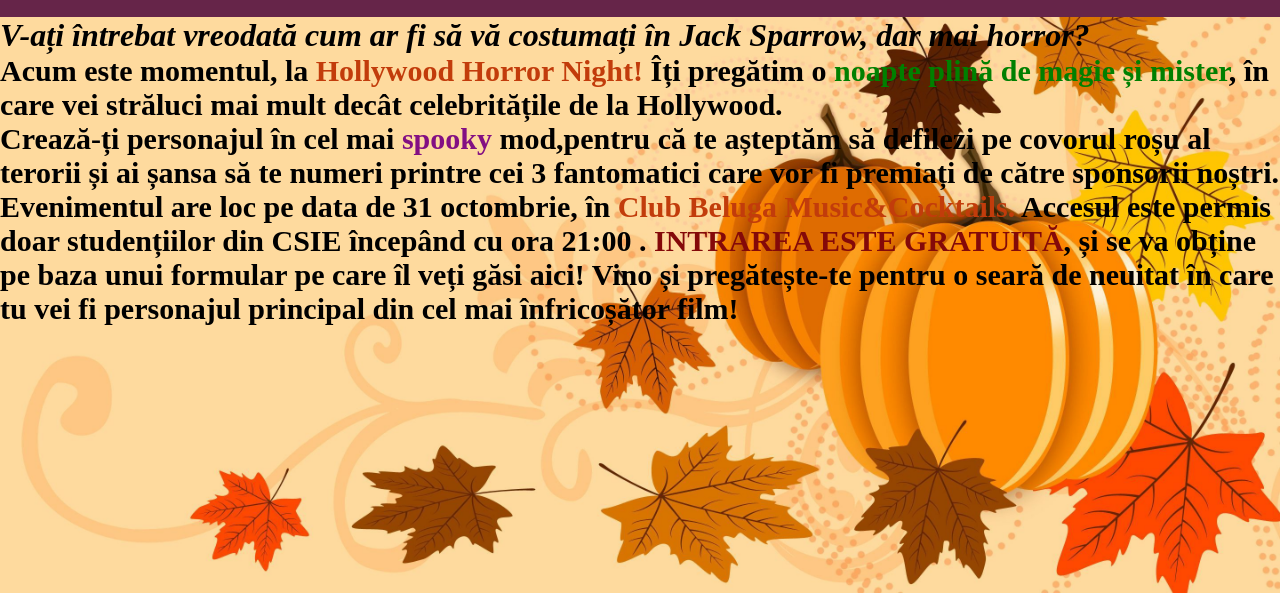
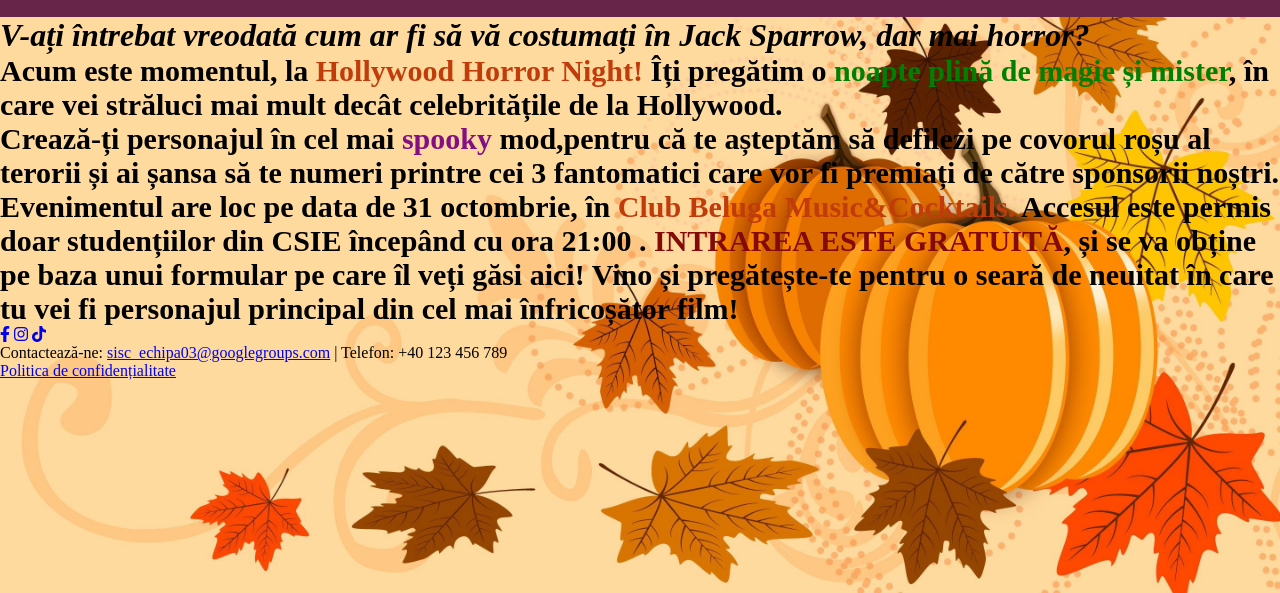
Before and after one commit to tgpetrica/website-halloween, a plain HTML site: page front-end/final/index.html in a window 1280 px wide. Shown: the part 207-800 px from the top of the page. Drawn offline with Linux system fonts and the light colour scheme.

Commit message:
Update index.html
am adaugat partea de footer in html

```diff
--- a/front-end/final/index.html
+++ b/front-end/final/index.html
@@ -4,6 +4,7 @@
         <meta charset="UTF-8">
         <meta name="viewport" content="width=device-width, initial-scale=1.0">
         <title>Hollywood Halloween</title>
+        <link rel="stylesheet" href="https://cdnjs.cloudflare.com/ajax/libs/font-awesome/6.0.0-beta3/css/all.min.css">
         <link rel="stylesheet" href="styles.css">
     </head>
    <style>
@@ -39,6 +40,10 @@
         .recruit-facebook{font-size:1em;color:#f5f5f5;margin-bottom:8px;background-color:#4267b2;text-decoration:none;transition:all .2s ease-in-out;display:inline-block;padding:10px;box-shadow:0 5px 10px #0009;border-radius:0rem}
    </style>
 <body>
+    <!--Blablabla-->
+<div class="page-container">
+    <div class="content-wrap">
+        <!-- Conținutul principal al paginii aici -->
         <header>
             <div class="heading">
                 <h1 id="main-heading">Hollywood Halloween</h1>
@@ -139,6 +144,30 @@
                 Vino și pregătește-te pentru o seară de neuitat în care tu vei fi personajul principal din cel mai înfricoșător film!
                 </p>
         </main>
+
+    </div>
+    <!-- Conținutul principal al paginii aici -SFARSIT -->
+
+    <!---Footer-->
+    <footer class="footer">
+        <div class="social-icons">
+            <a href="https://www.facebook.com/profile.php?id=61552744472864" target="_blank"><i class="fab fa-facebook-f"></i></a>
+            <a href="https://www.instagram.com/hollywoodhalloween_/?utm_source=ig_web_button_share_sheet&igshid=OGQ5ZDc2ODk2ZA==" target="_blank"><i class="fab fa-instagram"></i></a>
+            <a href="https://www.tiktok.com/@hollywoodhallowee?_t=8gtUGCfI9AG&_r=1" target="_blank"><i class="fab fa-tiktok"></i></a>
+
+        </div>
+        <div class="contact">
+            Contactează-ne: <a id="email" href="sisc_echipa03@googlegroups.com">sisc_echipa03@googlegroups.com</a> | Telefon: +40 123 456 789
+        </div>
+        <div class="privacy-policy">
+            <a href="politica-de-confidentialitate.html" target="_blank">Politica de confidențialitate</a>
+        </div>
+    </footer>
+</div>
+
+
+
+<!--Blablabla-->
     <script src="script-fe.js"></script>
 </body>
 </html>
```
Lines whose indentation alone changed are shown as unchanged.
